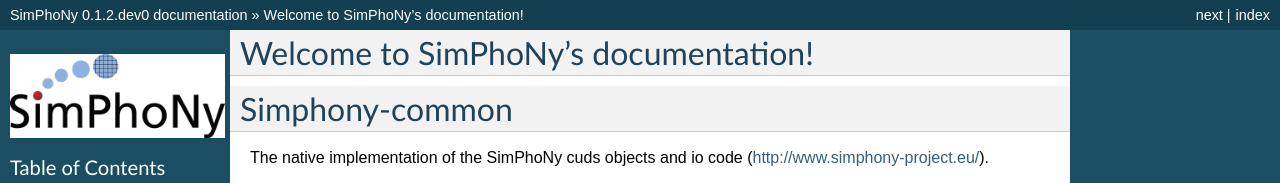
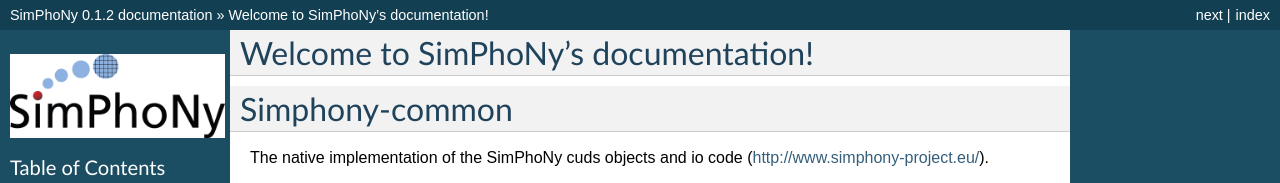
Before and after one commit to simphony/simphony-common, a Sphinx documentation site: the page built from doc/source/index.rst, in a window 1280 px wide and 900 px high. Shown: the top 183 px of the window. Built offline with Sphinx 7.4.7, drawn with Linux system fonts in a browser that asks for light colours; some of the changed text lies outside the part shown.

Commit message:
Updated version

```diff
--- a/doc/source/conf.py
+++ b/doc/source/conf.py
@@ -87,7 +87,7 @@
 #
 version = '0.1.2'
 # The full version, including alpha/beta/rc tags.
-release = '0.1.2.dev0'
+release = '0.1.2'
 
 # The language for content autogenerated by Sphinx. Refer to documentation
 # for a list of supported languages.
--- a/setup.py
+++ b/setup.py
@@ -7,7 +7,7 @@
     README_TEXT = readme.read()
 
 # Setup version
-VERSION = '0.1.2.dev0'
+VERSION = '0.1.2'
 
 
 def write_version_py(filename=None):
```
